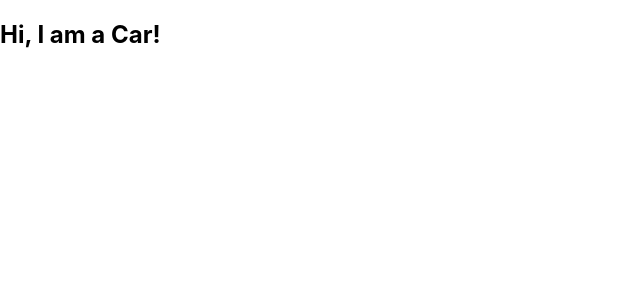
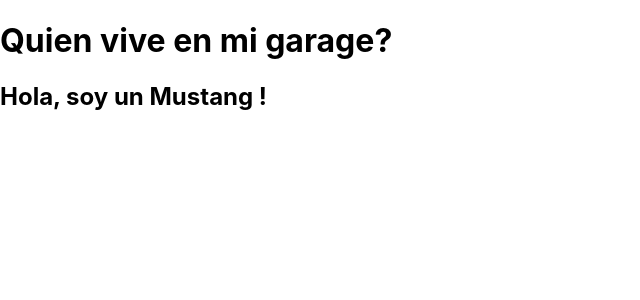
Before and after one commit to nildiert/cymetria-react, a React (Create React App) app: page / in a window 1280 px wide. Shown: the top 300 px of the page, without its empty margins (0-640 px from the left). Built offline with nearby package versions, Linux system fonts and the light colour scheme.

Commit message:
Added Garage

```diff
--- a/src/Car.js
+++ b/src/Car.js
@@ -1,13 +1,18 @@
 import React from 'react';
 
+
 class Car extends React.Component {
+    constructor(props) {
+        super(props);
+    }
+
     render() {
-        return <h2>Hi, I am a Car!</h2>
+        return <h2>Hola, soy un {this.props.name} {this.props.model} !</h2>
     }
 }
 
-// function Car() {
-//     return <h2>Hi, I am a Car!</h2>
-// }
+
+
+
 
 export default Car;
--- /dev/null
+++ b/src/Garage.js
@@ -0,0 +1,21 @@
+import React from 'react';
+
+import Car from './Car';
+
+// import Garage from './Garage';
+
+
+class Garage extends React.Component {
+    render() {
+        const carinfo = {name: "Ford", model: "Mustang"};
+        return (
+        <div>
+            <h1>Quien vive en mi garage?</h1>
+
+            <Car model="Mustang" />
+        </div>
+        )
+    }
+}
+
+export default Garage;
--- a/src/index.js
+++ b/src/index.js
@@ -2,12 +2,12 @@
 import ReactDOM from 'react-dom';
 import './index.css';
 // import App from './App';
-import Car from './Car';
+import Garage from './Garage';
 import reportWebVitals from './reportWebVitals';
 
 ReactDOM.render(
   <React.StrictMode>
-    <Car />
+    <Garage color="red" />
   </React.StrictMode>,
   document.getElementById('root')
 );
```
